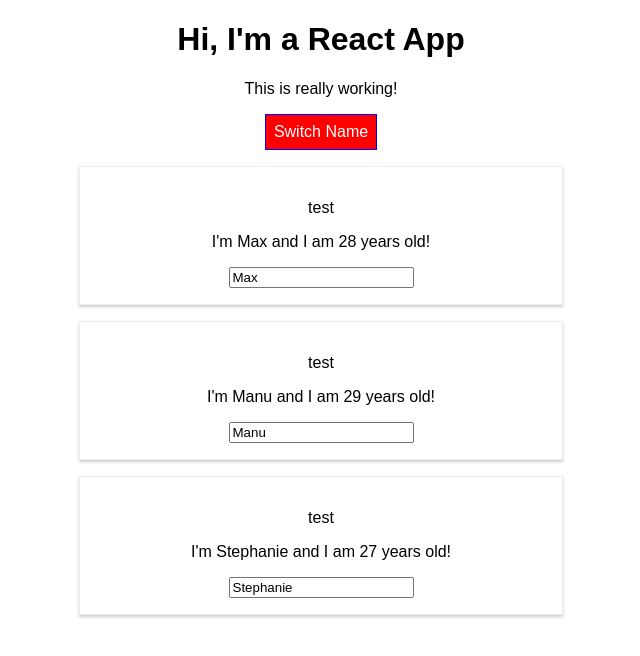
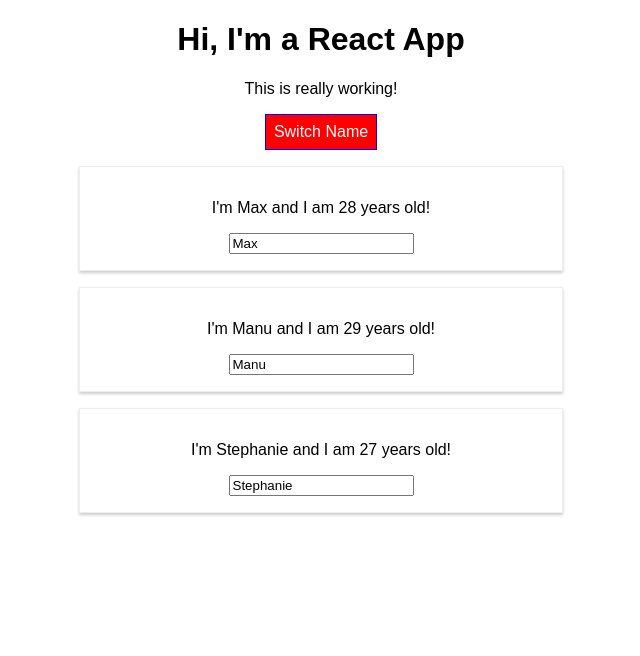
Before and after one commit to wblevinsapivista/react-course, a React (Create React App) app: page / in a window 1280 px wide. Both pictures are taken after a click on the button "Switch Name". Shown: the top 656 px of the page, without its empty margins (319-959 px from the left). Built offline with nearby package versions, Linux system fonts and the light colour scheme.

Commit message:
Lesson 72 complete.  Using styled package.

```diff
--- a/src/App.js
+++ b/src/App.js
@@ -1,7 +1,21 @@
 import React, { Component } from 'react';
-import { StyleRoot } from 'radium';
+import styled from 'styled-components';
+
 import './App.css';
 import Person from './Person/Person';
+
+const StyledButton = styled.button`
+  background-color: ${ props => props.alt ? 'red' : 'green' };
+  color: white;
+  font: inherit;
+  border: 1px solid blue;
+  padding: 8px;
+  cursor: pointer;
+  &:hover {
+    background-color: ${ props => props.alt ? 'salmon' : 'lightgreen' };
+    color: black;
+  }
+`;
 
 class App extends Component {
   constructor() {
@@ -48,16 +62,7 @@
 
   render() {
     const style = {
-      backgroundColor: 'green',
-      color: 'white',
-      font: 'inherit',
-      border: '1px solid blue',
-      padding: '8px',
-      cursor: 'pointer',
-      ':hover': {
-        backgroundColor: 'lightGreen',
-        color: 'black'
-      }
+
     }
 
     let persons = null;
@@ -71,12 +76,6 @@
           })}
         </div>
       )
-
-      style.backgroundColor = 'red';
-      style[':hover'] = {
-        backgroundColor: 'salmon',
-        color: 'black'
-      }
     }
 
     const classes = [];
@@ -90,16 +89,14 @@
     }
 
     return (
-      <StyleRoot>
-        <div className="App">
-          <h1>Hi, I'm a React App</h1>
-          <p className={classes.join(' ')}>This is really working!</p>
-          <button
-            style={style}
-            onClick={this.togglePersonHandler}>Switch Name</button>
-          {persons}
-        </div>
-      </StyleRoot>
+      <div className="App">
+        <h1>Hi, I'm a React App</h1>
+        <p className={classes.join( ' ')}>This is really working!</p>
+        <StyledButton alt={this.state.showPersons} onClick={this.togglePersonHandler}>
+          Switch Name
+        </StyledButton>
+        {persons}
+      </div>
     );
   }
 }
--- a/src/Person/Person.css
+++ /dev/null
@@ -1,9 +0,0 @@
-.Person {
-    width: 60%;
-    margin: auto;
-    border: 1px solid #eeeeee;
-    box-shadow: 0 2px 3px #ccc;
-    padding: 16px;
-    margin-top: 16px;
-    text-align: center;
-}
--- a/src/Person/Person.js
+++ b/src/Person/Person.js
@@ -1,23 +1,27 @@
 import React from 'react';
-import { StyleRoot } from 'radium';
-import './Person.css';
+import styled from 'styled-components';
+
+const StyledDiv = styled.div`
+    width: 60%;
+    margin: auto;
+    border: 1px solid #eeeeee;
+    box-shadow: 0 2px 3px #ccc;
+    padding: 16px;
+    margin-top: 16px;
+    text-align: center;
+    @media (min-width: 500px) {
+        width: 450px
+    }
+`;
+
 
 const person = ( props ) => {
-    const style = {
-        '@media (min-width: 500px)': {
-            width: '450px'
-        }
-    };
-
     return (
-        <StyleRoot>
-            <div className="Person" style={style}>
-                <p>test</p>
-                <p onClick={props.click}>I'm {props.name} and I am {props.age} years old!</p>
-                <p>{props.children}</p>
-                <input type="text" onChange={props.changed} value={props.name}></input>
-            </div>
-        </StyleRoot>
+        <StyledDiv>
+            <p onClick={props.click}>I'm {props.name} and I am {props.age} years old!</p>
+            <p>{props.children}</p>
+            <input type="text" onChange={props.changed} value={props.name}></input>
+        </StyledDiv>
     )
 };
 
```
Also changed, not shown: package.json (line endings or trailing spaces), 1 other file (tests, documents, lock files or other folders).
